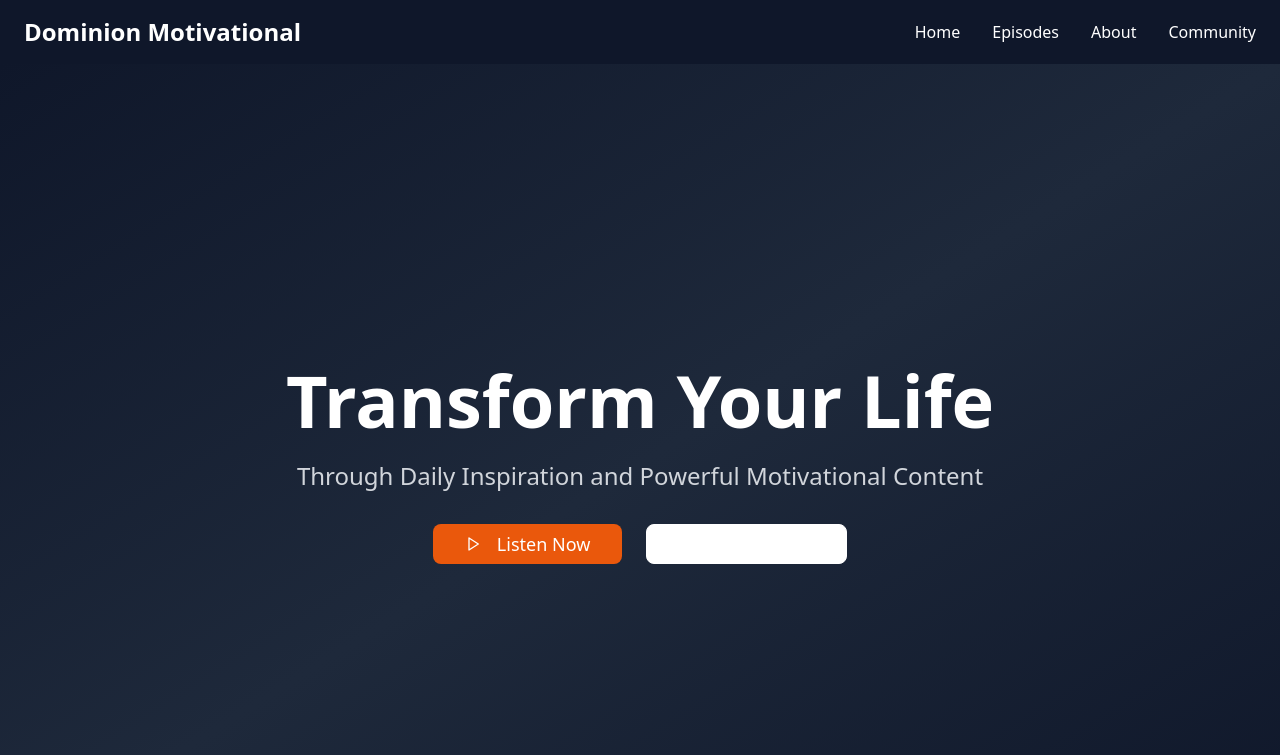
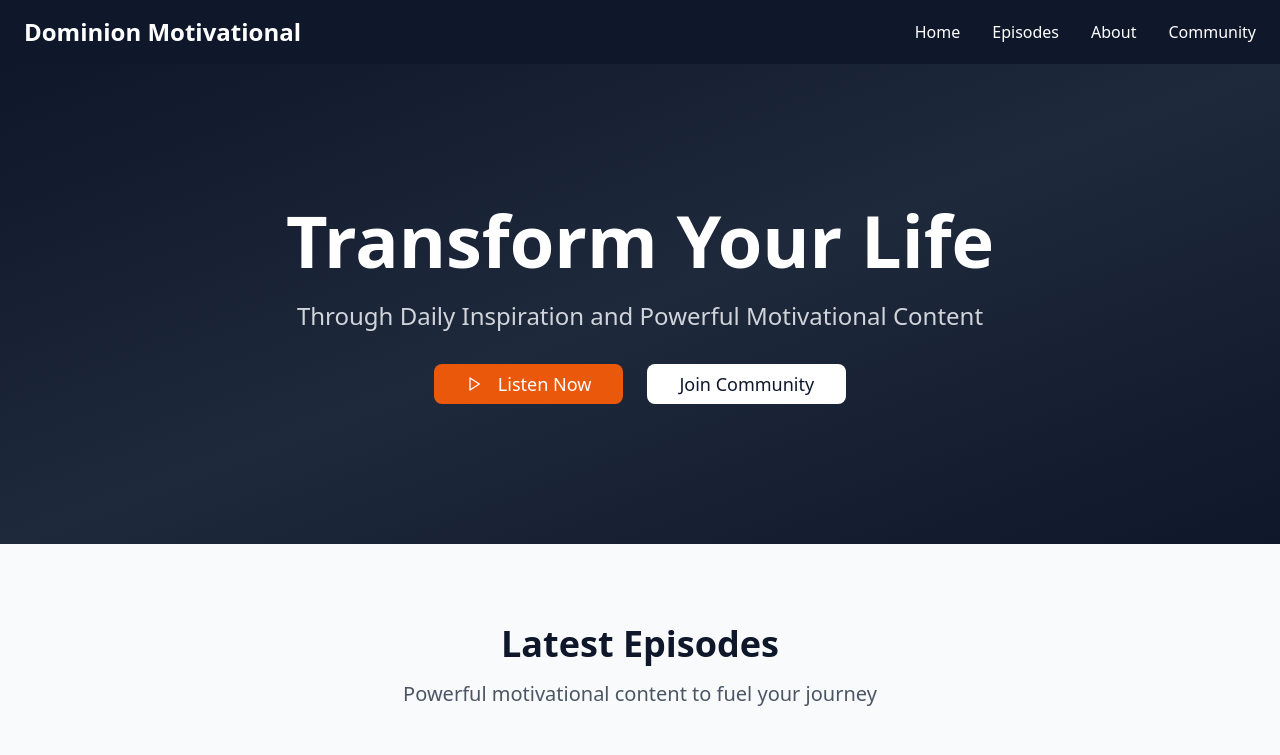
Before and after one commit to dreampath1/dominion-inspire-ai-casts, a React (Vite) app: page / in a window 1280 px wide. Shown: the top 755 px of the page. Built offline with nearby package versions, Linux system fonts and the light colour scheme.

Commit message:
Fix: Reduce hero section height and button style
Reduce hero section height to approximately half screen height.
Style "Join Community" button to match the example.

```diff
--- a/src/components/Hero.tsx
+++ b/src/components/Hero.tsx
@@ -5,7 +5,7 @@ import { motion } from "framer-motion";
 
 const Hero = () => {
   return (
-    <section className="bg-gradient-to-br from-slate-900 via-slate-800 to-slate-900 text-white py-20 min-h-screen flex items-center">
+    <section className="bg-gradient-to-br from-slate-900 via-slate-800 to-slate-900 text-white py-20 h-[60vh] flex items-center">
       <div className="container mx-auto px-6 text-center">
         <motion.h1
           initial={{ opacity: 0, y: 30 }}
@@ -33,7 +33,7 @@ const Hero = () => {
             <Play className="w-5 h-5 mr-2" />
             Listen Now
           </Button>
-          <Button variant="outline" className="border-white text-white hover:bg-white hover:text-slate-900 px-8 py-4 text-lg rounded-lg transition-all">
+          <Button className="bg-white text-slate-900 hover:bg-gray-100 px-8 py-4 text-lg rounded-lg transition-all">
             Join Community
           </Button>
         </motion.div>
```
